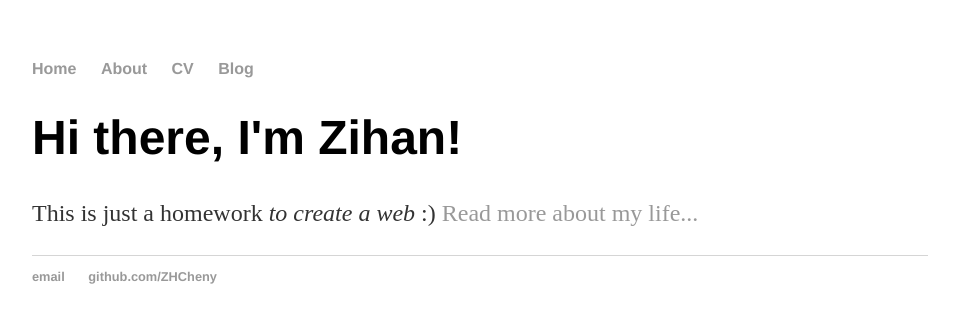
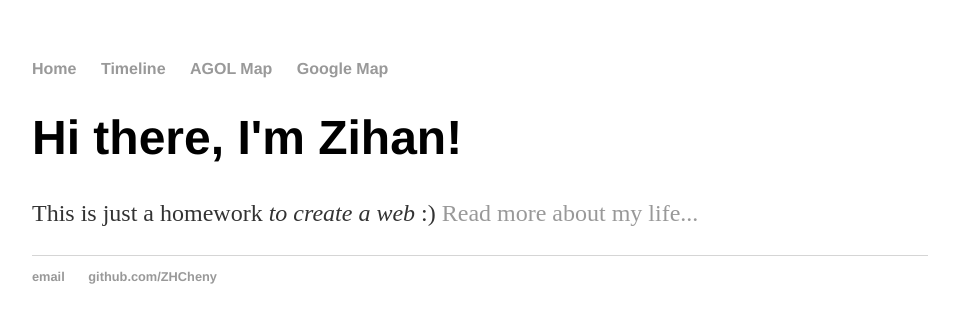
Before and after one commit to ZHCheny/ZHCheny.github.io, a Jekyll site: the page built from index.html, in a window 1280 px wide. Shown: the top 323 px of the page, without its empty margins (160-1119 px from the left). Built offline with Jekyll 4.4.1, drawn with Linux system fonts in a browser that asks for light colours.

Commit message:
Update default.html

```diff
--- a/_layouts/default.html
+++ b/_layouts/default.html
@@ -9,9 +9,9 @@
 			<nav>
 	    		<ul>
 	        		<li><a href="/">Home</a></li>
-		        	<li><a href="/about">About</a></li>
-	        		<li><a href="/cv">CV</a></li>
-	        		<li><a href="/blog">Blog</a></li>
+		        	<li><a href="/about">Timeline</a></li>
+	        		<li><a href="/cv">AGOL Map</a></li>
+	        		<li><a href="/blog">Google Map</a></li>
 	    		</ul>
 			</nav>
 			<div class="container">
```
